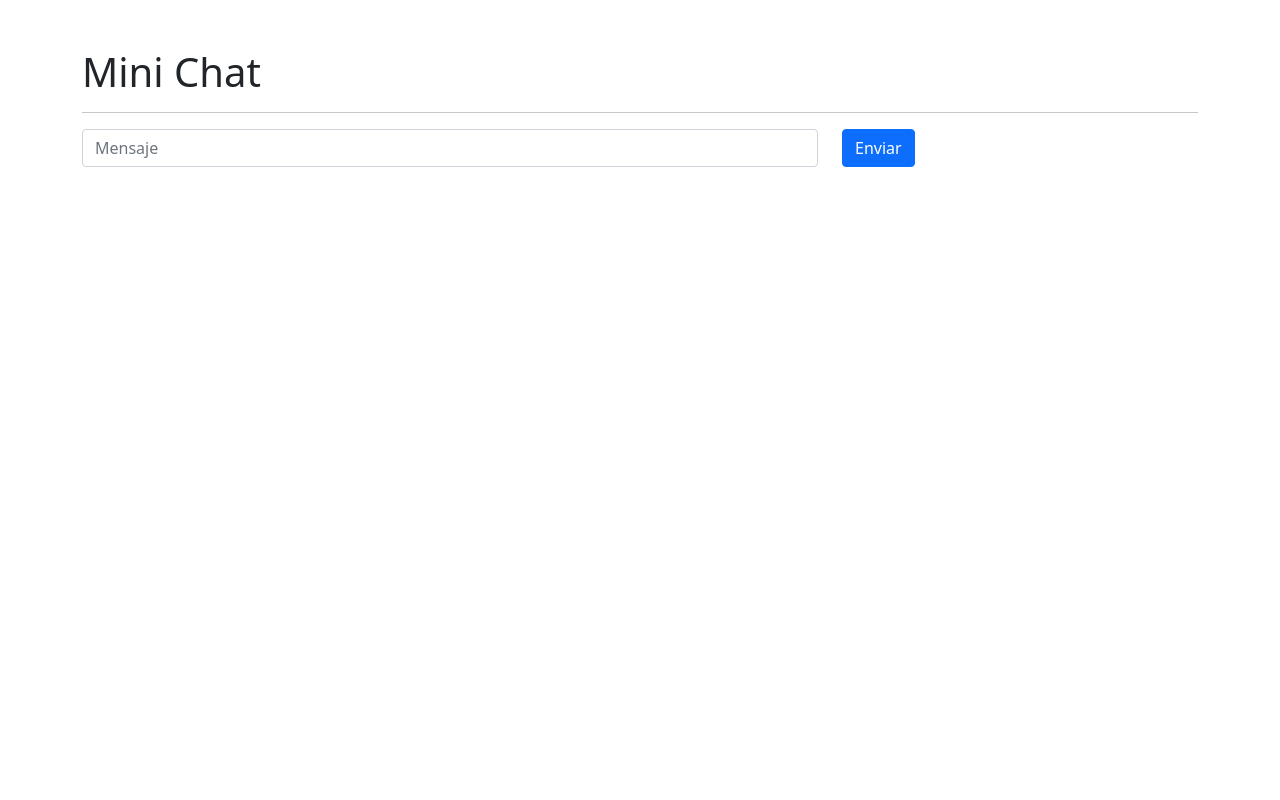
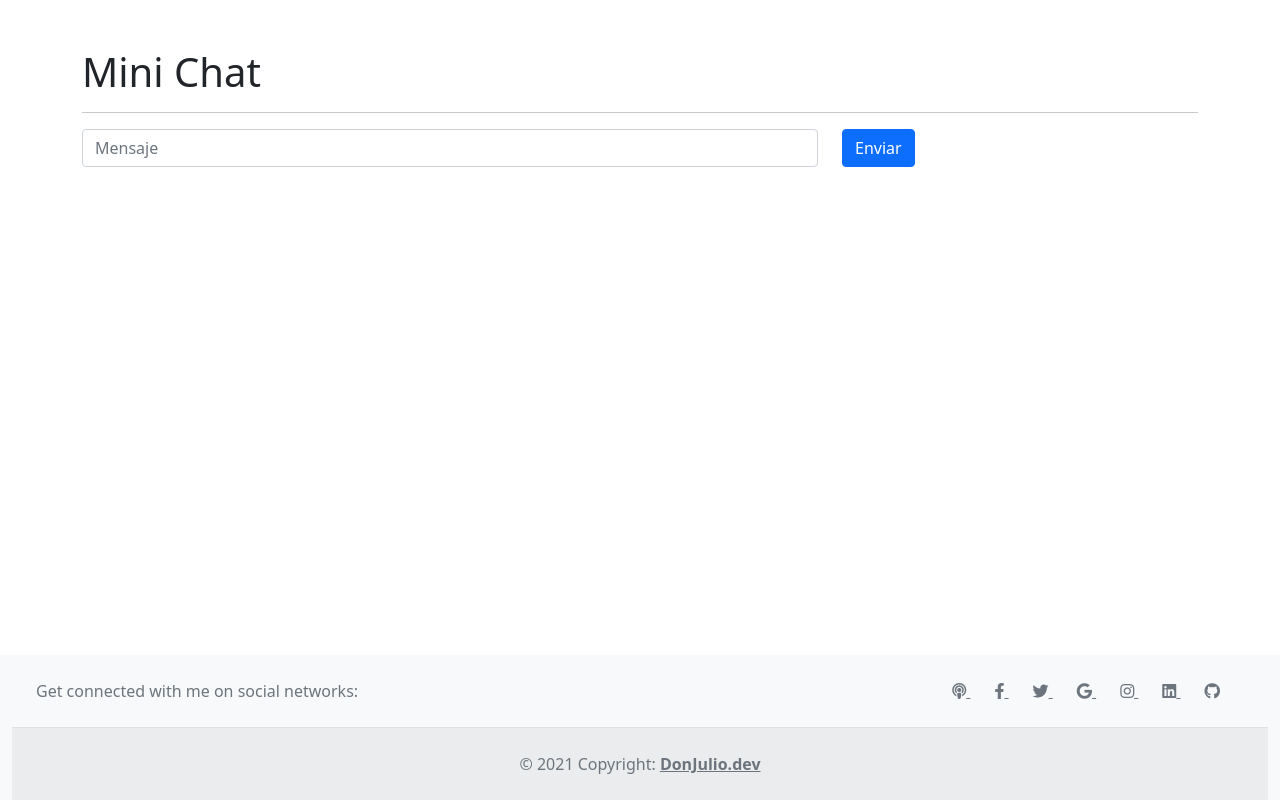
Before and after one commit to julioe/socket-server-react, a website: page public/index.html in a window 1280 px wide. Drawn offline with nearby package versions, Linux system fonts and the light colour scheme; no server answers.

Commit message:
adicion del  Footer

```diff
--- a/models/server.js
+++ b/models/server.js
@@ -15,6 +15,10 @@ class Server {
     this.server = http.createServer(this.app);
     // Configuraciones de sockets
     this.io = socketio(this.server, {
+      cors: {
+        origin: '*',
+        methods: ['GET', 'POST'],
+      },
       /* configuraciones */
     });
   }
--- a/public/index.html
+++ b/public/index.html
@@ -7,8 +7,9 @@
     <meta name="viewport" content="width=device-width, initial-scale=1.0">
     <title>Mini Chat</title>
     <link href="https://cdn.jsdelivr.net/npm/bootstrap@5.1.1/dist/css/bootstrap.min.css" rel="stylesheet" integrity="sha384-F3w7mX95PdgyTmZZMECAngseQB83DfGTowi0iMjiWaeVhAn4FJkqJByhZMI3AhiU" crossorigin="anonymous">
+    <link rel="stylesheet" href="https://pro.fontawesome.com/releases/v5.10.0/css/all.css" integrity="sha384-AYmEC3Yw5cVb3ZcuHtOA93w35dYTsvhLPVnYs9eStHfGJvOvKxVfELGroGkvsg+p" crossorigin="anonymous"/>
 </head>
-<body class="container">
+<body class="container ">
     <h1 class="mt-5">Mini Chat</h1>
      <hr>
      <form id="miFormulario" action="">
@@ -28,6 +29,56 @@
 
              </ul>
          </div>
+        <!-- Footer -->
+<footer class="footer fixed-bottom mt-auto text-center text-lg-start bg-light text-muted">
+    <!-- Section: Social media -->
+    <section
+      class="d-flex justify-content-center justify-content-lg-between p-4 border-bottom"
+    >
+      <!-- Left -->
+      <div class="me-5 d-none d-lg-block">
+        <span>Get connected with me on social networks:</span>
+      </div>
+      <!-- Left -->
+
+      <!-- Right -->
+      <div>
+        <a href="#" class="me-4 text-reset">
+            <i class="fa fa-podcast"></i>
+          </a>
+        <a href="" class="me-4 text-reset">
+          <i class="fab fa-facebook-f"></i>
+        </a>
+        <a href="" class="me-4 text-reset">
+          <i class="fab fa-twitter"></i>
+        </a>
+        <a href="" class="me-4 text-reset">
+          <i class="fab fa-google"></i>
+        </a>
+        <a href="" class="me-4 text-reset">
+          <i class="fab fa-instagram"></i>
+        </a>
+        <a href="" class="me-4 text-reset">
+          <i class="fab fa-linkedin"></i>
+        </a>
+        <a href="" class="me-4 text-reset">
+          <i class="fab fa-github"></i>
+        </a>
+      </div>
+      <!-- Right -->
+    </section>
+    <!-- Section: Social media -->
+
+
+
+    <!-- Copyright -->
+    <div class="text-center p-4" style="background-color: rgba(0, 0, 0, 0.05);">
+      © 2021 Copyright:
+      <a class="text-reset fw-bold" href="https://donjulio.dev/">DonJulio.dev</a>
+    </div>
+    <!-- Copyright -->
+  </footer>
+  <!-- Footer -->
      </div>
 
 
```
